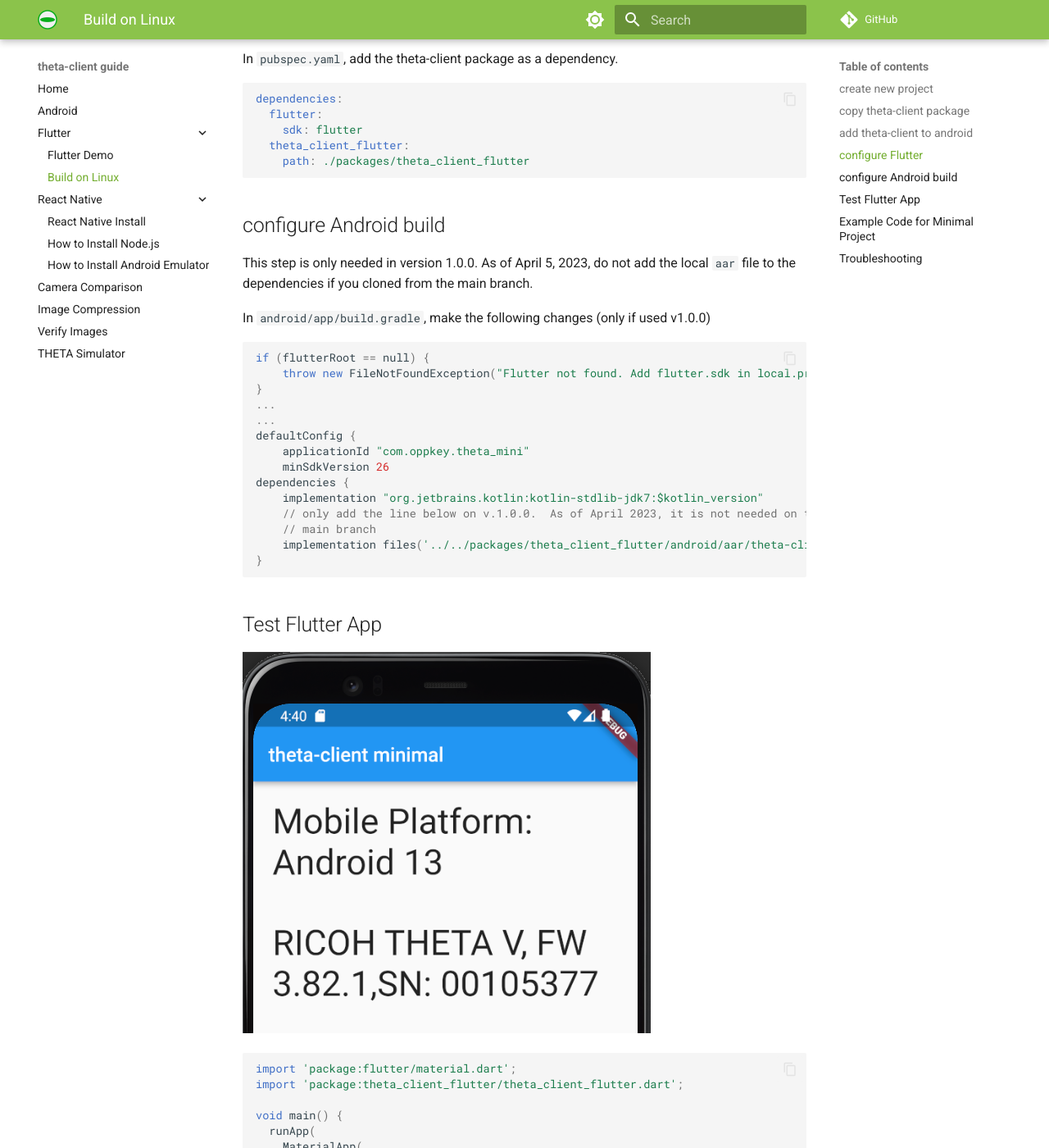
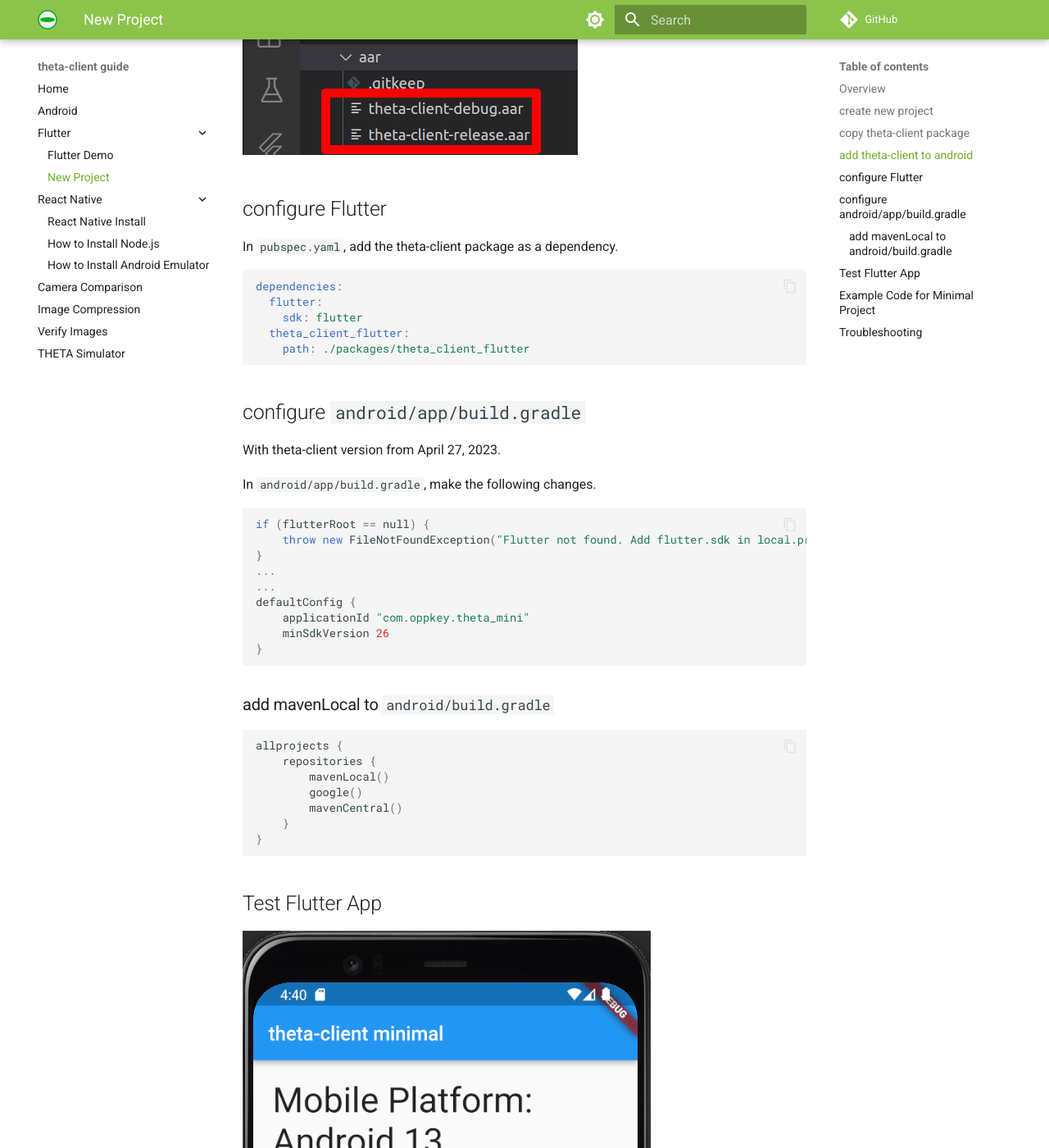
Before and after one commit to theta360developers/theta-client-guide, an MkDocs documentation site: the page built from docs/flutter/new-project-on-linux.md, in a window 1280 px wide and 1400 px high, scrolled down 1977 px. Shown: the whole window at 82% size. Built offline with MkDocs 1.6.1 and Material for MkDocs 9.7.7, drawn with Linux system fonts in a browser that asks for light colours; some of the changed text lies outside the part shown.

Commit message:
feat: improved quickstart * updated quickstart for latest theta-client version * added overview to new project on Linux build

````diff
--- a/docs/flutter/new-project-on-linux.md
+++ b/docs/flutter/new-project-on-linux.md
@@ -1,6 +1,15 @@
 # New Flutter Android Project on Linux
 
-Using theta-client v1.0.0.
+## Overview
+
+1. `flutter create --platforms=android -a kotlin project_name`
+2. in `theta-client/flutter`, copy `android`, `lib`, `pubspec.yaml` into
+`project_name/theta_client_flutter`
+3. in `theta-client/kotlin-multiplatform/build/outputs`, copy `*.aar` into
+`project_name/packages/theta_client_flutter/android/aar`
+4. in `pubspec.yaml`, under `dependencies`, add `theta_client_flutter`
+5. in `android/app/build.gradle`, set minSdkVersion to 26
+6. in `android/build.gradle`, add `mavenLocal()` under `repositories`
 
 ## create new project
 
@@ -18,11 +27,9 @@
 
 ## add theta-client to android
 
-In `packages/theta_client_flutter/android/aar`, copy the `.aar` files
-that were built in the theta-client package build step.
-
-The aar files are in
-`theta-client/kotlin-multiplatform/build/outputs`
+Copy the `.aar` files `theta-client/kotlin-multiplatform/build/outputs`
+that were built in the theta-client package build step into
+`packages/theta_client_flutter/android/aar`.
 
 ![copy aar files](../images/flutter/linux/copy_aar.png)
 
@@ -42,12 +49,11 @@
     path: ./packages/theta_client_flutter
 ```
 
-## configure Android build
+## configure `android/app/build.gradle`
 
-This step is only needed in version 1.0.0.  As of April 5, 2023, do not add the local
-`aar` file to the dependencies if you cloned from the main branch.
+With theta-client version from April 27, 2023.
 
-In `android/app/build.gradle`, make the following changes (only if used v1.0.0)
+In `android/app/build.gradle`, make the following changes.
 
 ```groovy
 if (flutterRoot == null) {
@@ -58,11 +64,18 @@
 defaultConfig {
     applicationId "com.oppkey.theta_mini"
     minSdkVersion 26
-dependencies {
-    implementation "org.jetbrains.kotlin:kotlin-stdlib-jdk7:$kotlin_version"
-    // only add the line below on v.1.0.0.  As of April 2023, it is not needed on the
-    // main branch
-    implementation files('../../packages/theta_client_flutter/android/aar/theta-client-debug.aar')
+}
+```
+
+### add mavenLocal to `android/build.gradle`
+
+```groovy
+allprojects {
+    repositories {
+        mavenLocal()
+        google()
+        mavenCentral()
+    }
 }
 ```
 
--- a/mkdocs.yml
+++ b/mkdocs.yml
@@ -7,7 +7,7 @@
   - Android: android.md
   - Flutter:
       - 'Flutter Demo': 'flutter.md'
-      - 'Build on Linux': 'flutter/new-project-on-linux.md'
+      - 'New Project': 'flutter/new-project-on-linux.md'
   - React Native:
       - 'React Native Install': 'react-native-install.md'
       - 'How to Install Node.js': 'how-to-install-nodejs.md'
````
Also changed, not shown: docs/index.md (+5 -4 lines).
